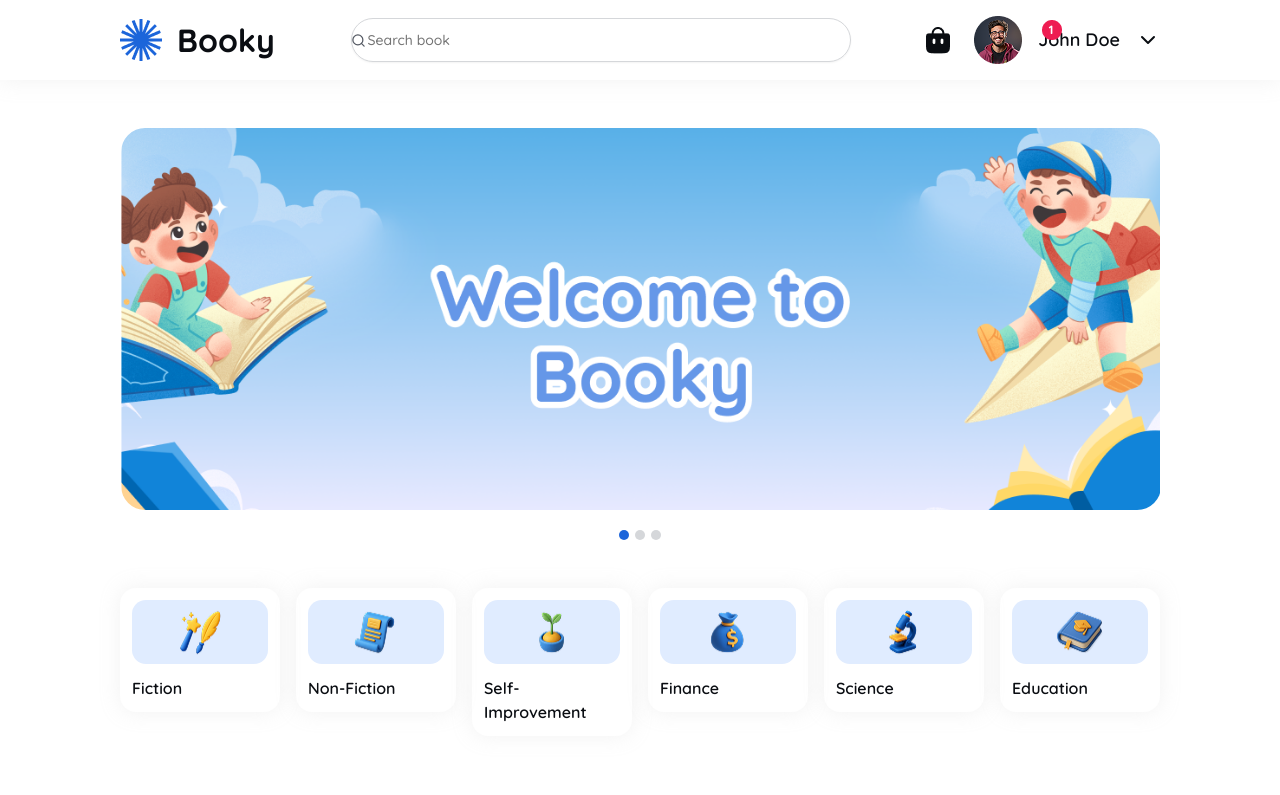
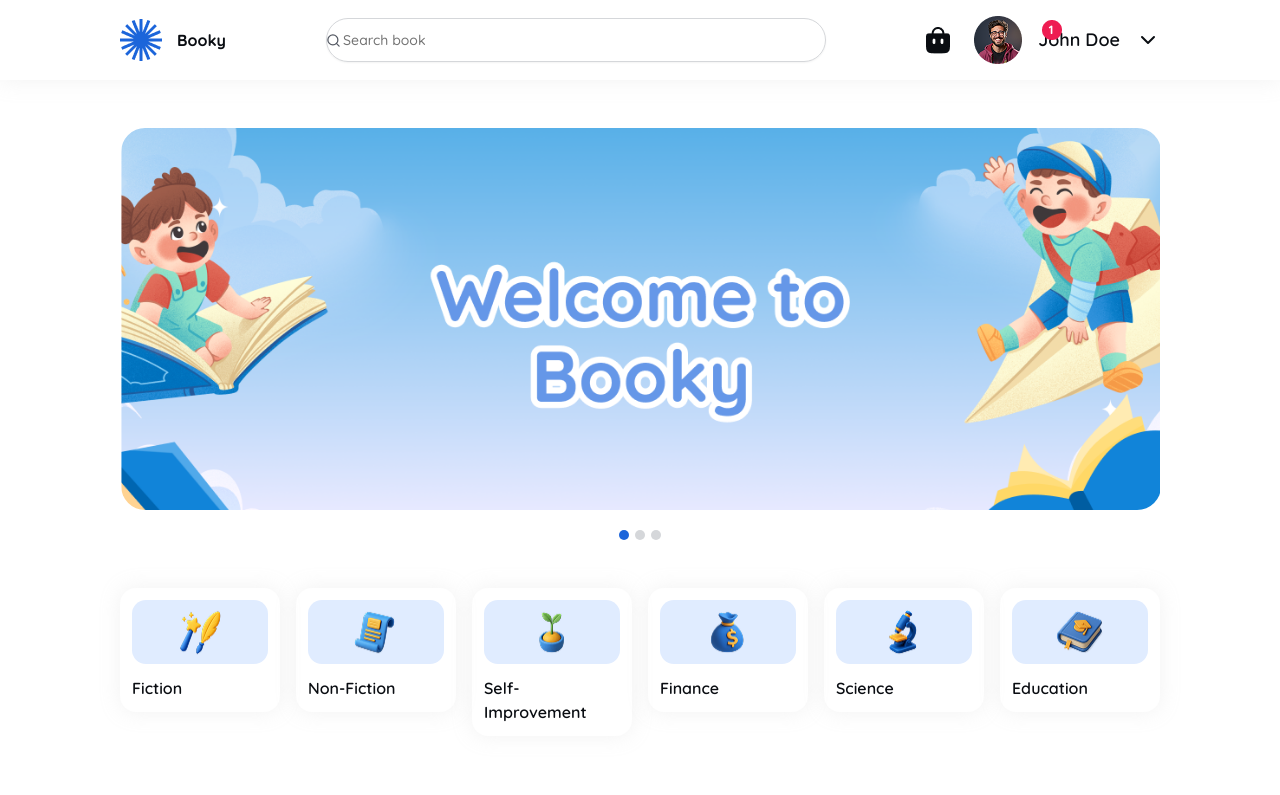
Before and after one commit to cindynufa/project-1-library-app, a React (Vite) app: page / in a window 1280 px wide. Shown: the top 795 px of the page. Built offline with nearby package versions, Linux system fonts and the light colour scheme.

Commit message:
Feat: modified classname as a type for image and brand

```diff
--- a/src/components/ui/logo.tsx
+++ b/src/components/ui/logo.tsx
@@ -1,12 +1,17 @@
 import { Link } from 'react-router';
 import Image from './image';
 
-export default function Logo() {
+interface LogoProps {
+  classnameImage?: string;
+  classnameBrand?: string;
+}
+
+export default function Logo({classnameImage, classnameBrand}: LogoProps) {
   return (
     <Link to="/">
       <div className="flex flex-row gap-3.75 items-center">
-        <Image src="/icons/logo.png" alt="Logo" className="w-10.5 h-10.5" />
-        <h1 className="text-display-md font-bold text-neutral-950">Booky</h1>
+        <Image src="/icons/logo.png" alt="Logo" className={`${classnameImage} `} />
+        <h1 className={`${classnameBrand} font-bold text-neutral-950`}>Booky</h1>
       </div>
     </Link>
   );
```
